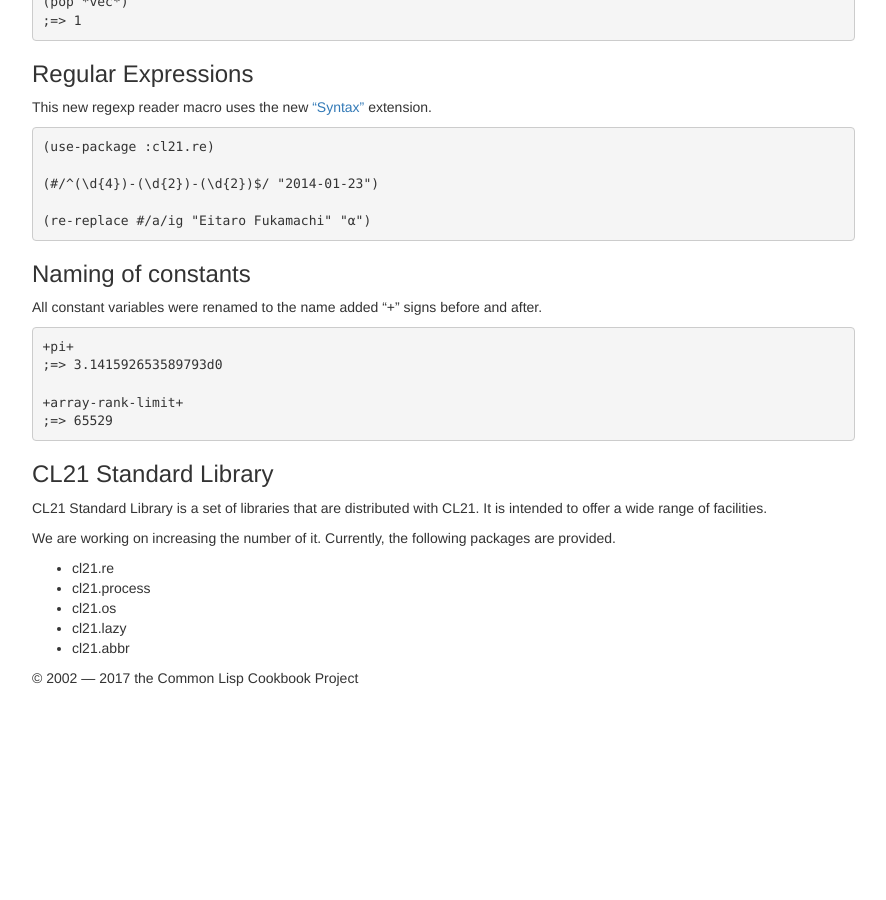
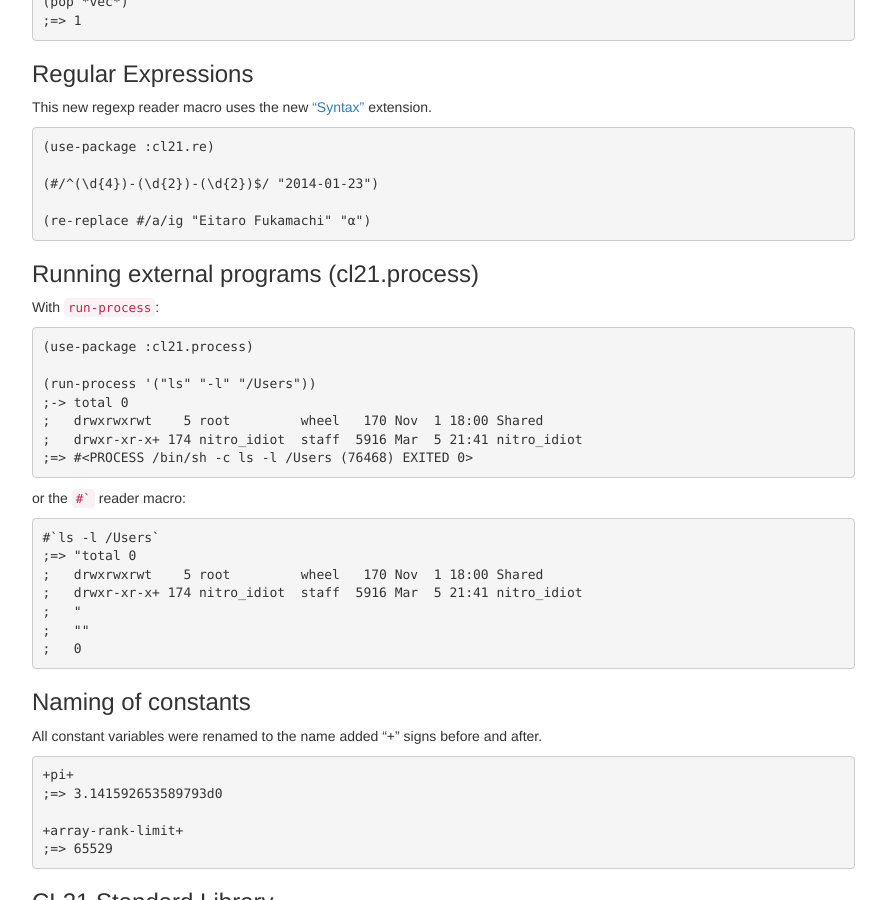
Before and after one commit to LispCookbook/cl-cookbook, a Jekyll site: the page built from cl21.md, in a window 1280 px wide and 900 px high, scrolled down 6082 px. Shown: the whole window, without its empty margins (303-1189 px from the left). Built offline with Jekyll 4.4.1, drawn with Linux system fonts in a browser that asks for light colours; before the commit the page ends 6770 px from its top, so only the background shows below that; some of the changed text lies outside the part shown.

Commit message:
cl21: running external processes

```diff
--- a/cl21.md
+++ b/cl21.md
@@ -380,6 +380,32 @@ extension.
 (re-replace #/a/ig "Eitaro Fukamachi" "α")
 ~~~
 
+### Running external programs (cl21.process)
+
+With `run-process`:
+
+~~~lisp
+(use-package :cl21.process)
+
+(run-process '("ls" "-l" "/Users"))
+;-> total 0
+;   drwxrwxrwt    5 root         wheel   170 Nov  1 18:00 Shared
+;   drwxr-xr-x+ 174 nitro_idiot  staff  5916 Mar  5 21:41 nitro_idiot
+;=> #<PROCESS /bin/sh -c ls -l /Users (76468) EXITED 0>
+~~~
+
+or the <code class="highlighter-rouge">#`</code> reader macro:
+
+~~~
+#`ls -l /Users`
+;=> "total 0
+;   drwxrwxrwt    5 root         wheel   170 Nov  1 18:00 Shared
+;   drwxr-xr-x+ 174 nitro_idiot  staff  5916 Mar  5 21:41 nitro_idiot
+;   "
+;   ""
+;   0
+~~~
+
 ### Naming of constants
 
 All constant variables were renamed to the name added "+" signs before and after.
```
